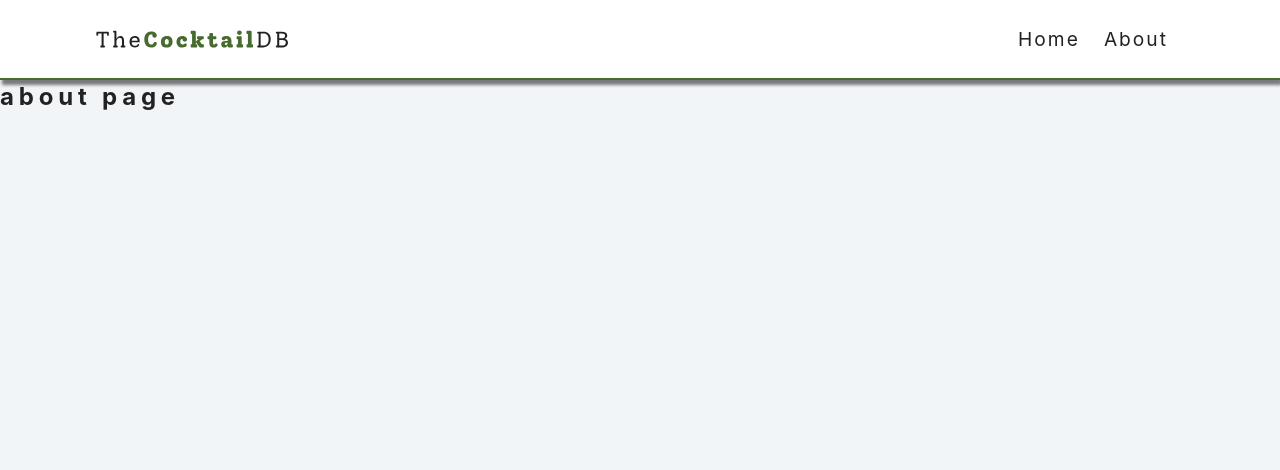
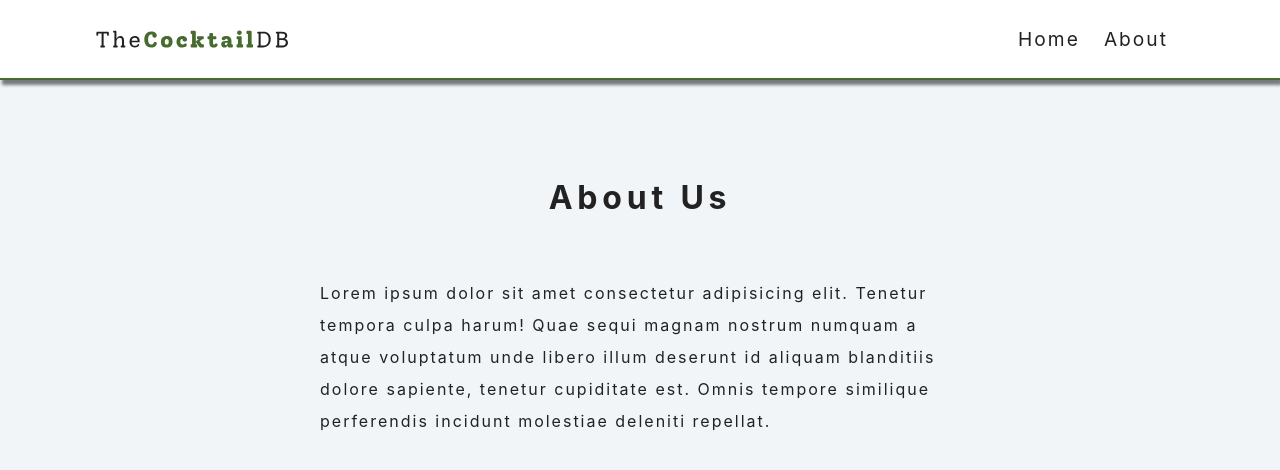
Before and after one commit to david204code/Cocktails-react, a React (Create React App) app: page /about in a window 1280 px wide. Shown: the top 470 px of the page. Built offline with nearby package versions, Linux system fonts and the light colour scheme.

Commit message:
set up the About and Error page

```diff
--- a/src/pages/About.js
+++ b/src/pages/About.js
@@ -1,11 +1,14 @@
-import React from 'react'
+import React from 'react';
 
 const About = () => {
   return (
-    <div>
-      <h2>about page</h2>
-    </div>
+    <section className ="section about-section">
+      <h1 className ="section-title">about us</h1>
+      <p>
+        Lorem ipsum dolor sit amet consectetur adipisicing elit. Tenetur tempora culpa harum! Quae sequi magnam nostrum numquam a atque voluptatum unde libero illum deserunt id aliquam blanditiis dolore sapiente, tenetur cupiditate est. Omnis tempore similique perferendis incidunt molestiae deleniti repellat.
+      </p>
+    </section>
   )
-}
+};
 
-export default About
+export default About;
--- a/src/pages/Error.js
+++ b/src/pages/Error.js
@@ -1,12 +1,15 @@
-import React from 'react'
-import { Link } from 'react-router-dom'
+import React from 'react';
+import { Link } from 'react-router-dom';
 
 const Error = () => {
   return (
-    <div>
-      <h2>error page</h2>
-    </div>
+    <section className ="error-page section">
+      <div className ="error-container">
+        <h1>oops! It's a dead end</h1>
+        <Link to ="/" className ="btn btn-primary">Back Home</Link>
+      </div>
+    </section>
   )
-}
+};
 
-export default Error
+export default Error;
```
